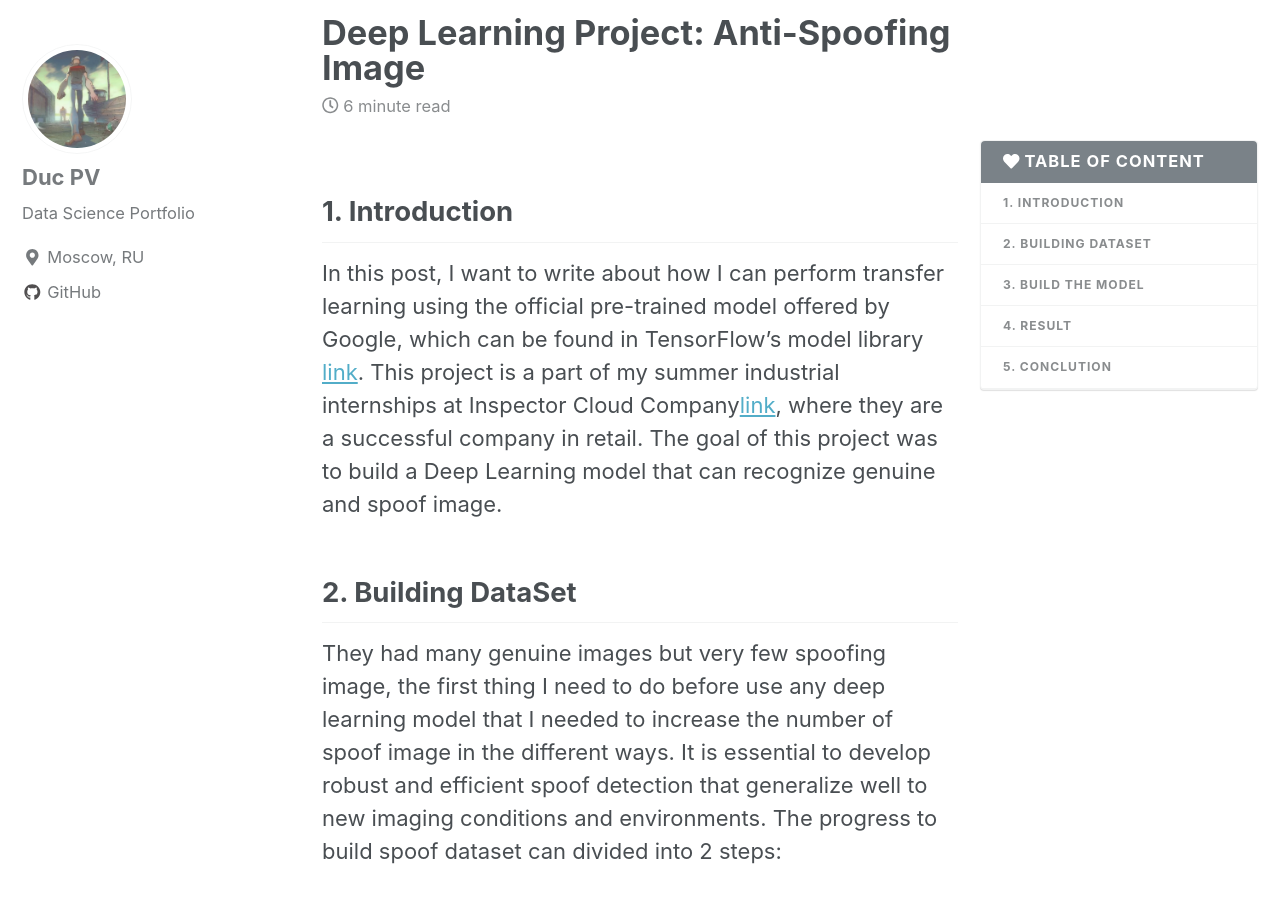
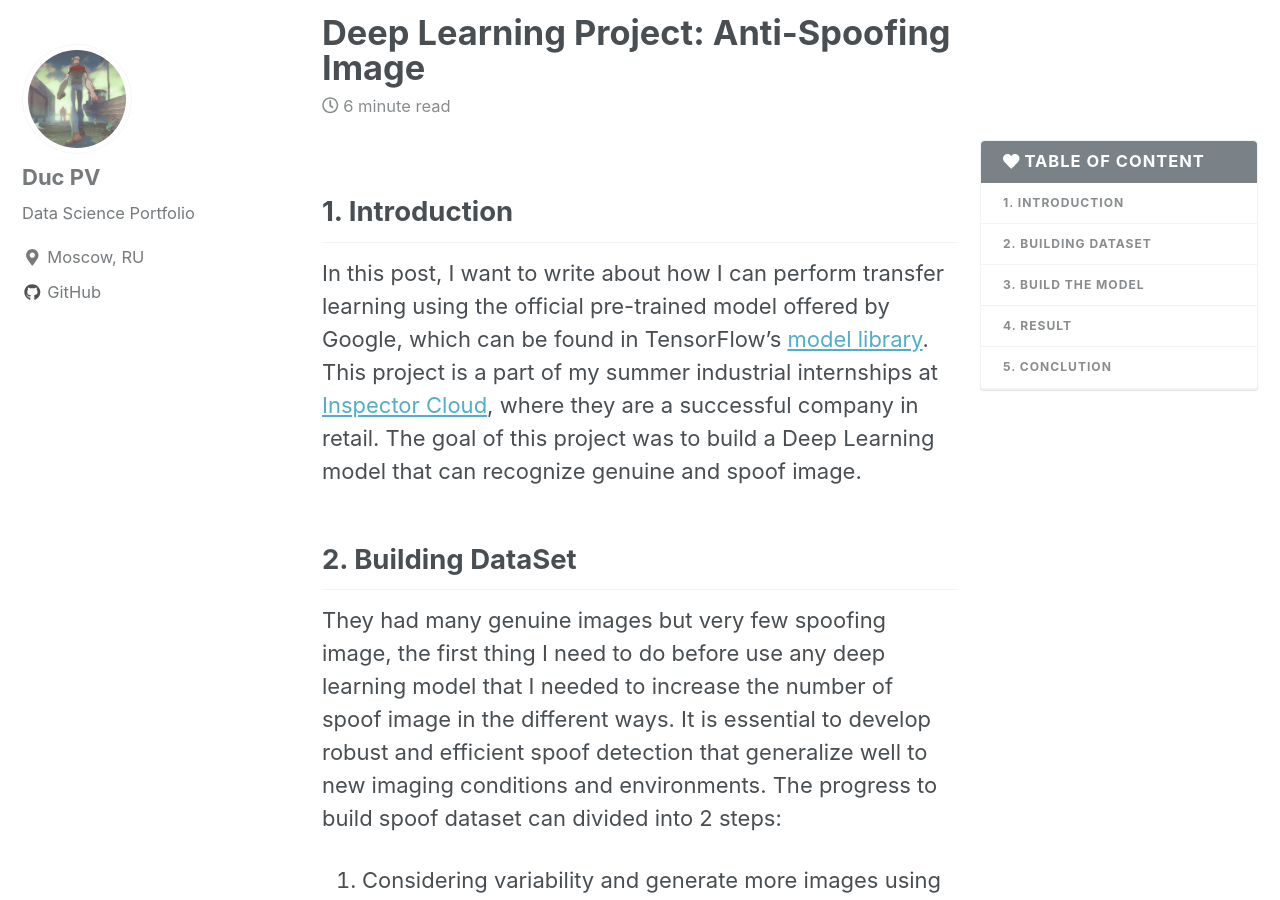
Before and after one commit to PhanDuc/PhanDuc.github.io, a Jekyll site: the page built from _posts/2018-07-18-transferlearning.md, in a window 1280 px wide and 900 px high, scrolled down 483 px. Built offline with Jekyll 4.4.1, drawn with Linux system fonts in a browser that asks for light colours; nearby versions of some CDN libraries.

Commit message:
Fixed link Company

```diff
--- a/_posts/2018-07-18-transferlearning.md
+++ b/_posts/2018-07-18-transferlearning.md
@@ -12,8 +12,8 @@ mathjax: "true"
 ---
 
 ## 1. Introduction
-In this post, I want to write about how I can perform transfer learning using the official pre-trained model offered by Google, which can be found in TensorFlow’s model library [link](https://github.com/tensorflow/models/tree/master/research/slim).
-This project is a part of my summer industrial internships at Inspector Cloud Company[link](https://inspector-cloud.ru/), where they are a successful company in retail. The goal of this project was to build a Deep Learning model that can recognize genuine and spoof image.
+In this post, I want to write about how I can perform transfer learning using the official pre-trained model offered by Google, which can be found in TensorFlow’s [model library](https://github.com/tensorflow/models/tree/master/research/slim).
+This project is a part of my summer industrial internships at [Inspector Cloud](https://inspector-cloud.ru/), where they are a successful company in retail. The goal of this project was to build a Deep Learning model that can recognize genuine and spoof image.
 
 ## 2. Building DataSet
 They had many genuine images but very few spoofing image, the first thing I need to do before use any deep learning model that I needed to increase the number of spoof image in the different ways. It is essential to develop robust and efficient spoof detection that generalize well to new imaging conditions and environments.
```
